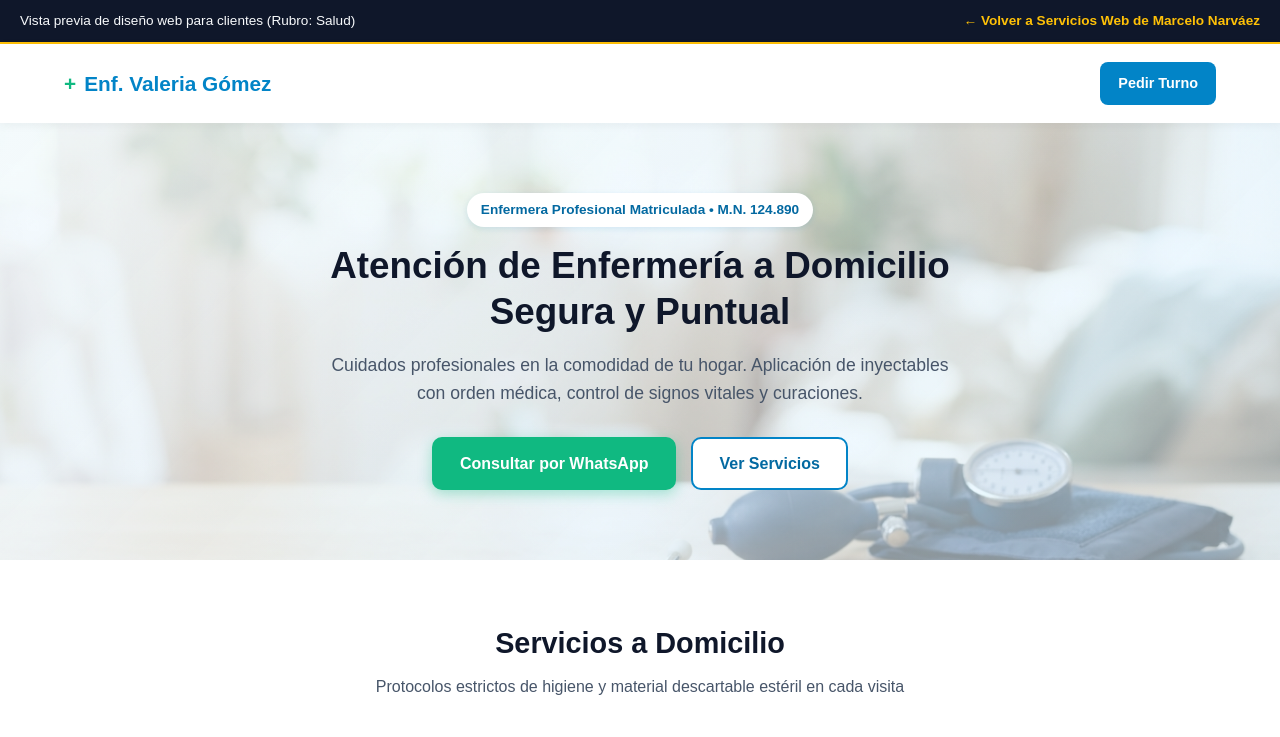
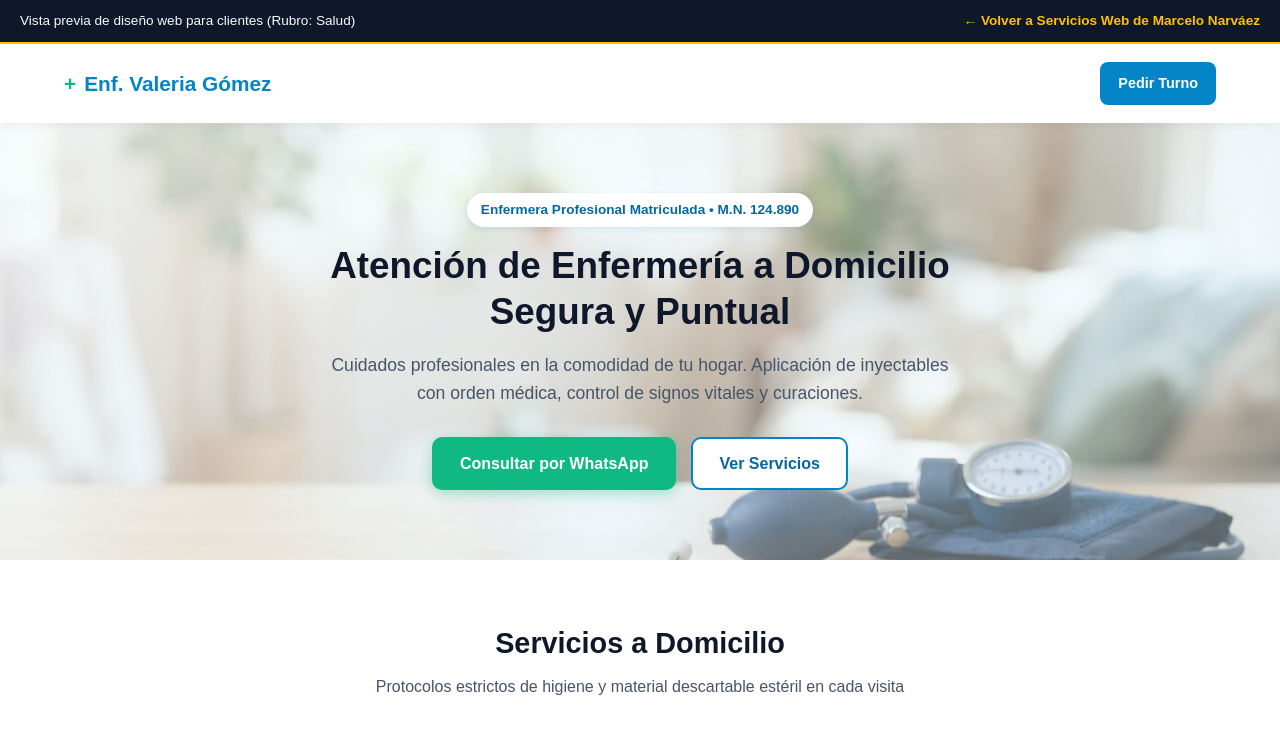
Before and after one commit to marcelonarvaez19/SitioWebMarceloNarvaez, a plain HTML site: page demos/enfermeria.html in a window 1280 px wide. Shown: the top 737 px of the page. Drawn offline with Linux system fonts and the light colour scheme.

```diff
--- a/demos/enfermeria.html
+++ b/demos/enfermeria.html
@@ -104,11 +104,14 @@
 
         /* Sección Hero */
         .hero {
-            background:
-            linear-gradient(135deg, rgba(240, 249, 255, 0.66) 0%, rgba(224, 242, 254, 0.60) 100%),
-            url('../img/img_Enfermeria.webp') center / cover no-repeat;
-        padding: 70px 5%;
-        text-align: center;
+            background-image:
+            linear-gradient(135deg, rgba(240, 249, 255, 0.46) 0%, rgba(224, 242, 254, 0.40) 100%),
+            url('../img/img_Enfermeria.webp');
+            background-position: center;
+            background-size: cover;
+            background-repeat: no-repeat;
+            padding: 70px 5%;
+            text-align: center;
         }
 
         .badge-matricula {
```
